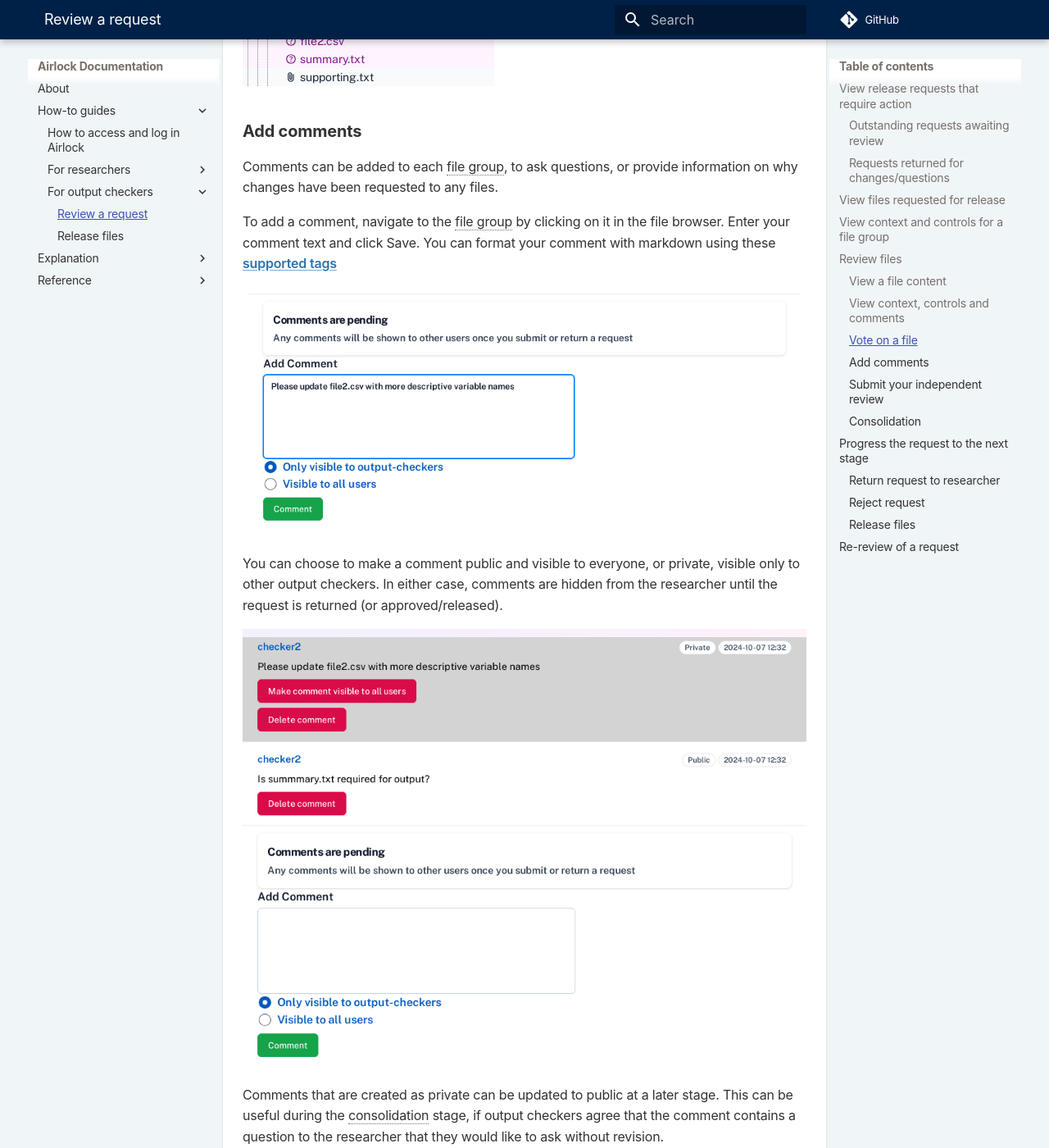
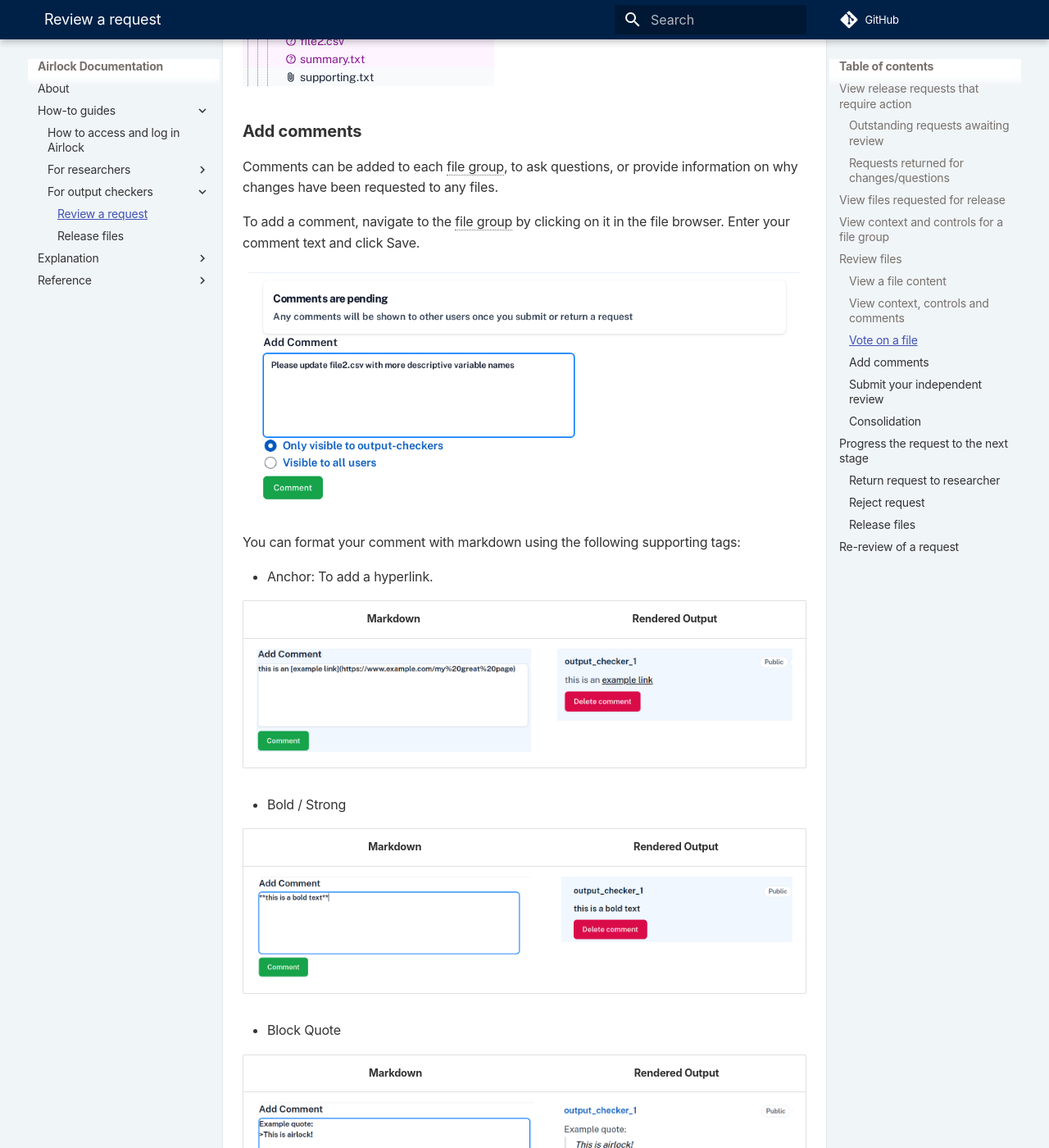
Before and after one commit to opensafely-core/airlock, an MkDocs documentation site: the page built from docs/how-tos/review-a-request.md, in a window 1280 px wide and 1400 px high, scrolled down 5060 px. Shown: the whole window at 82% size. Built offline with MkDocs 1.6.1 and Material for MkDocs 9.7.7, drawn with Linux system fonts in a browser that asks for light colours; comment, search, counter and statistics services are not loaded; some of the changed text lies outside the part shown.

Commit message:
updated docs with markdown support info

```diff
--- a/docs/how-tos/review-a-request.md
+++ b/docs/how-tos/review-a-request.md
@@ -101,9 +101,55 @@ Comments can be added to each file group, to ask questions, or
 provide information on why changes have been requested to any files.
 
 To add a comment, navigate to the file group by clicking on it in
-the file browser. Enter your comment text and click Save. You can format your comment with markdown using these [supported tags](https://django-markdownify.readthedocs.io/en/latest/settings.html#whitelist-tags)
+the file browser. Enter your comment text and click Save.
 
 ![Comment form](../screenshots/reviewed_request_comment_in_progress.png)
+
+You can format your comment with markdown using the following supporting tags:
+
+- Anchor: To add a hyperlink.
+
+Markdown                                            |  Rendered Output
+:-------------------------:                         |:-------------------------:
+![Markdown anchor tag](../screenshots/anchor_1.png) | ![Rendered anchor tag](../screenshots/anchor_2.png)
+
+- Bold / Strong
+
+Markdown                                               |  Rendered Output
+:-------------------------:                            |:-------------------------:
+![Markdown bold/strong tag](../screenshots/bold_1.png) | ![Rendered bold/strong tag](../screenshots/bold_2.png)
+
+- Block Quote
+
+Markdown                                               |  Rendered Output
+:-------------------------:                            |:-------------------------:
+![Markdown block quote tag](../screenshots/block_quote_1.png) | ![Rendered block quote tag](../screenshots/block_quote_2.png)
+
+- Code
+
+Markdown                                               |  Rendered Output
+:-------------------------:                            |:-------------------------:
+![Markdown code tag](../screenshots/code_1.png) | ![Rendered code tag](../screenshots/code_2.png)
+
+- Italics
+
+Markdown                                               |  Rendered Output
+:-------------------------:                            |:-------------------------:
+![Markdown italics tag](../screenshots/italics_1.png) | ![Rendered italics tag](../screenshots/italics_2.png)
+
+- Ordered lists: The numbers do not need to be in order but must always start with number 1
+
+Markdown                                               |  Rendered Output
+:-------------------------:                            |:-------------------------:
+![Markdown ordered list tag](../screenshots/ordered_list_1.png) | ![Rendered ordered list tag](../screenshots/ordered_list_2.png)
+
+- Unordered lists
+
+Markdown                                               |  Rendered Output
+:-------------------------:                            |:-------------------------:
+![Markdown unordered list tag](../screenshots/unordered_list_1.png) | ![Rendered unordered list tag](../screenshots/unordered_list_2.png)
+
+> **Note:**  Abbreviations and acronyms do not have native markdown support.
 
 You can choose to make a comment public and visible to everyone, or
 private, visible only to other output checkers. In either case, comments are
```
Also changed, not shown: docs/screenshots/anchor_1.png (added), docs/screenshots/anchor_2.png (added), docs/screenshots/block_quote_1.png (added), docs/screenshots/block_quote_2.png (added), docs/screenshots/bold_1.png (added), docs/screenshots/bold_2.png (added), docs/screenshots/code_1.png (added), docs/screenshots/code_2.png (added), docs/screenshots/italics_1.png (added), docs/screenshots/italics_2.png (added), docs/screenshots/ordered_list_1.png (added), docs/screenshots/ordered_list_2.png (added), docs/screenshots/unordered_list_1.png (added), docs/screenshots/unordered_list_2.png (added).
